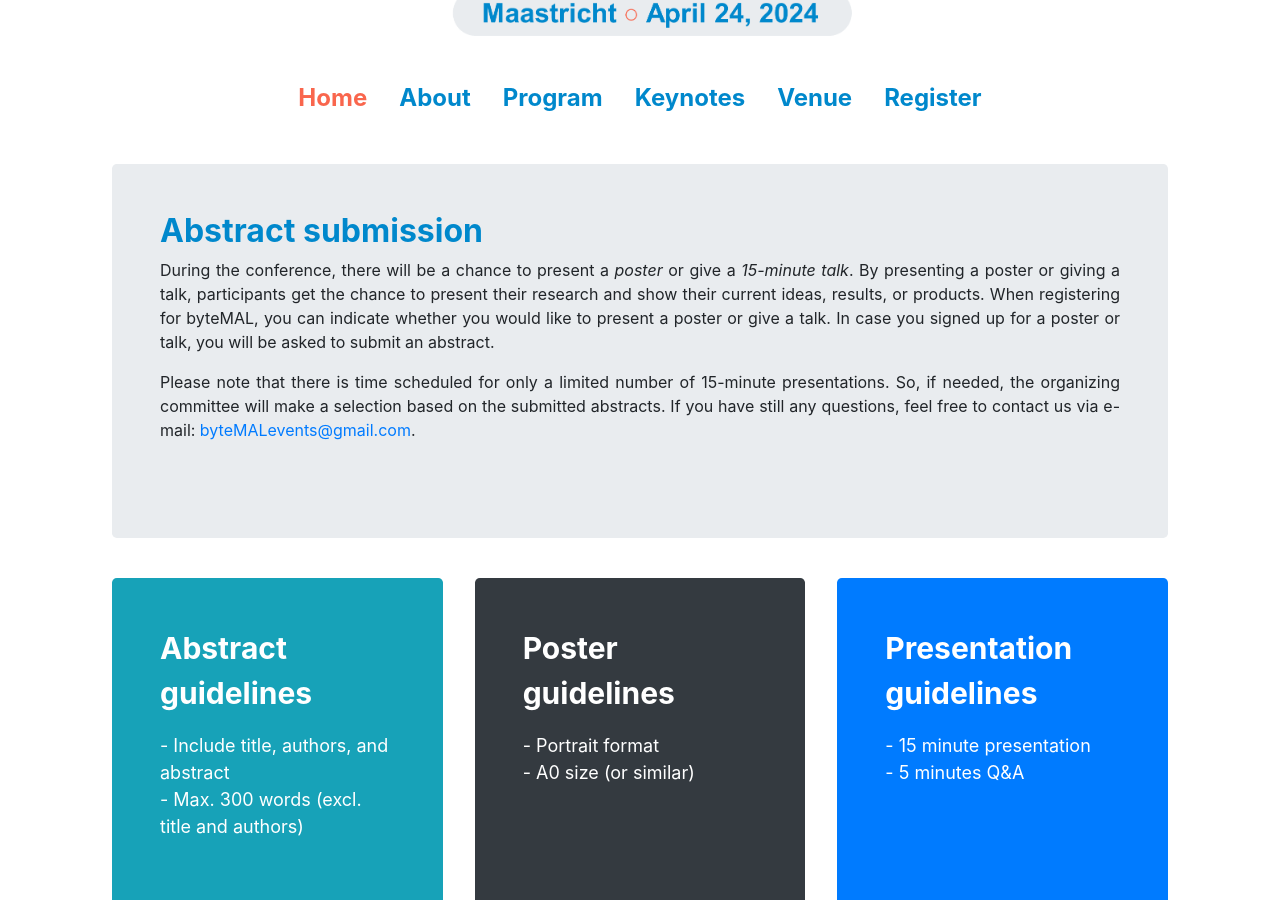
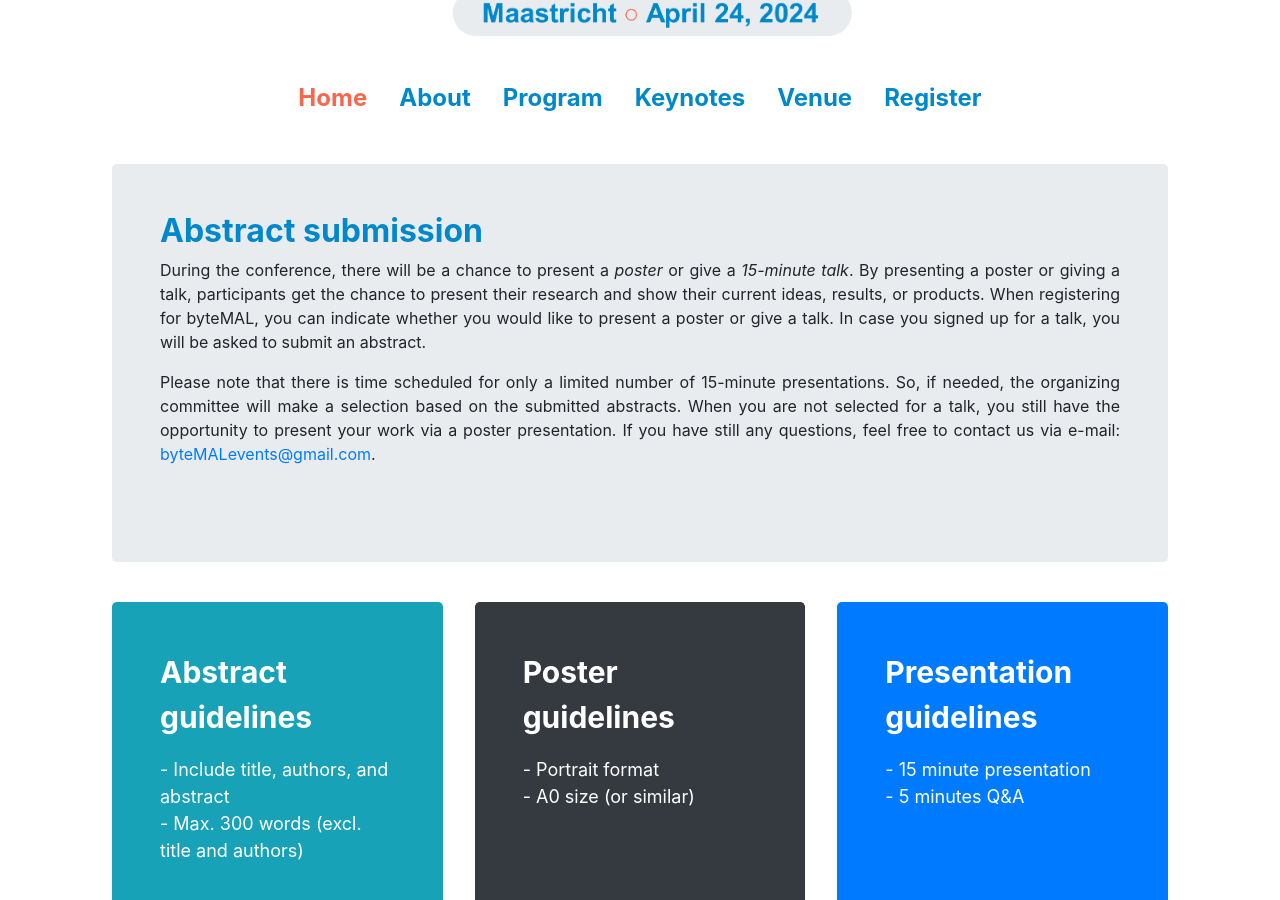
Before and after one commit to bytemal/bytemal-2024, a Jekyll site: the page built from _pages/submit.md, in a window 1280 px wide and 900 px high, scrolled down 417 px. Built offline with Jekyll 4.4.1, drawn with Linux system fonts in a browser that asks for light colours; nearby versions of some CDN libraries.

Commit message:
Update submit.md

```diff
--- a/_pages/submit.md
+++ b/_pages/submit.md
@@ -7,8 +7,8 @@
   <div class="col-sm-12 px-3">
 	  <div class="jumbotron p-5 h-100" style="text-align: justify">
       <h2><b>Abstract submission</b></h2>
-		  <p>During the conference, there will be a chance to present a <i>poster</i> or give a <i>15-minute talk</i>. By presenting a poster or giving a talk, participants get the chance to present their research and show their current ideas, results, or products. When registering for byteMAL, you can indicate whether you would like to present a poster or give a talk. In case you signed up for a poster or talk, you will be asked to submit an abstract.  </p>
-		  <p> Please note that there is time scheduled for only a limited number of 15-minute presentations. So, if needed, the organizing committee will make a selection based on the submitted abstracts. If you have still any questions, feel free to contact us via e-mail: <a href = "mailto:byteMALevents@gmail.com">byteMALevents@gmail.com</a>.</p>
+		  <p>During the conference, there will be a chance to present a <i>poster</i> or give a <i>15-minute talk</i>. By presenting a poster or giving a talk, participants get the chance to present their research and show their current ideas, results, or products. When registering for byteMAL, you can indicate whether you would like to present a poster or give a talk. In case you signed up for a talk, you will be asked to submit an abstract.  </p>
+		  <p> Please note that there is time scheduled for only a limited number of 15-minute presentations. So, if needed, the organizing committee will make a selection based on the submitted abstracts. When you are not selected for a talk, you still have the opportunity to present your work via a poster presentation. If you have still any questions, feel free to contact us via e-mail: <a href = "mailto:byteMALevents@gmail.com">byteMALevents@gmail.com</a>.</p>
 	  </div>
   </div>
 </div>
```
